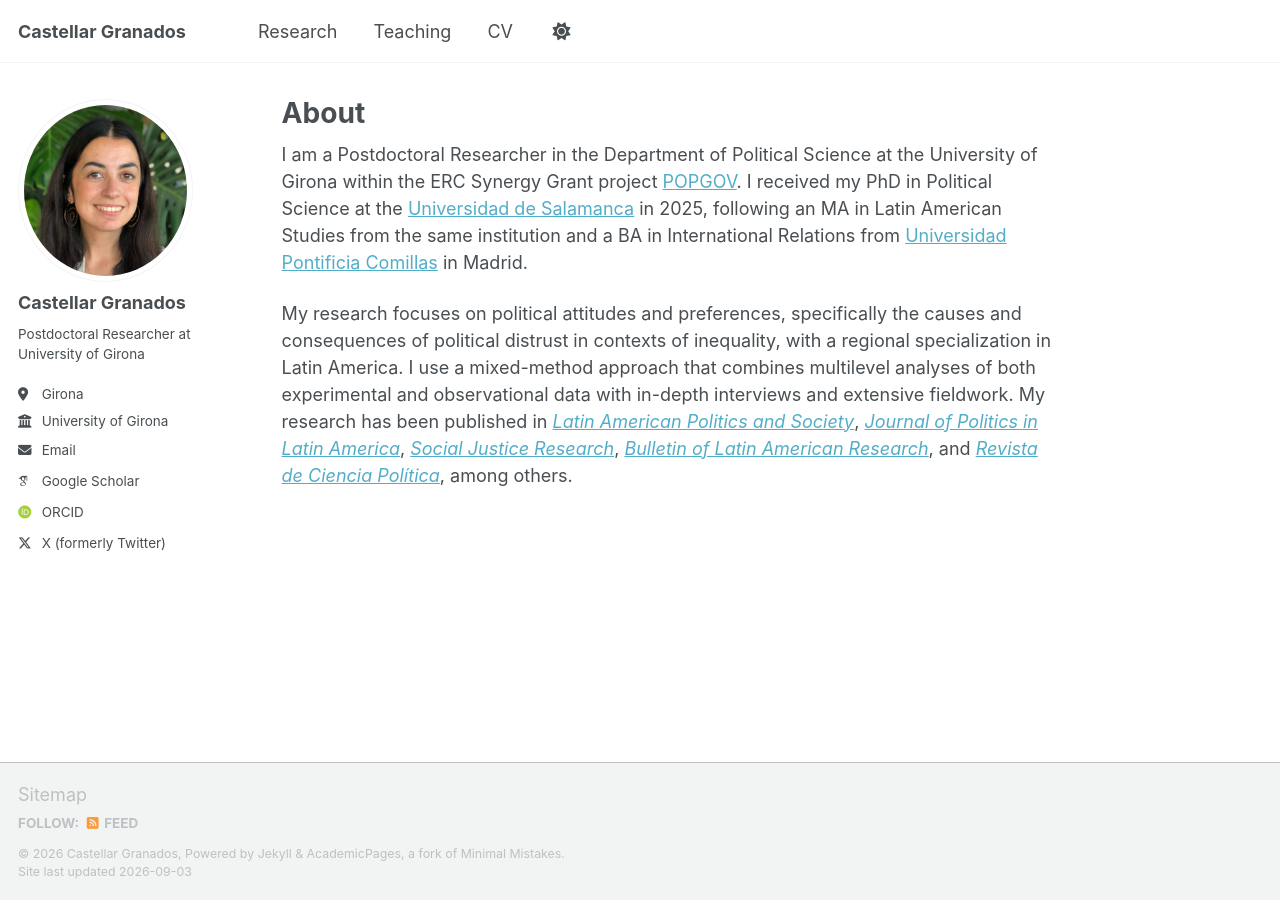
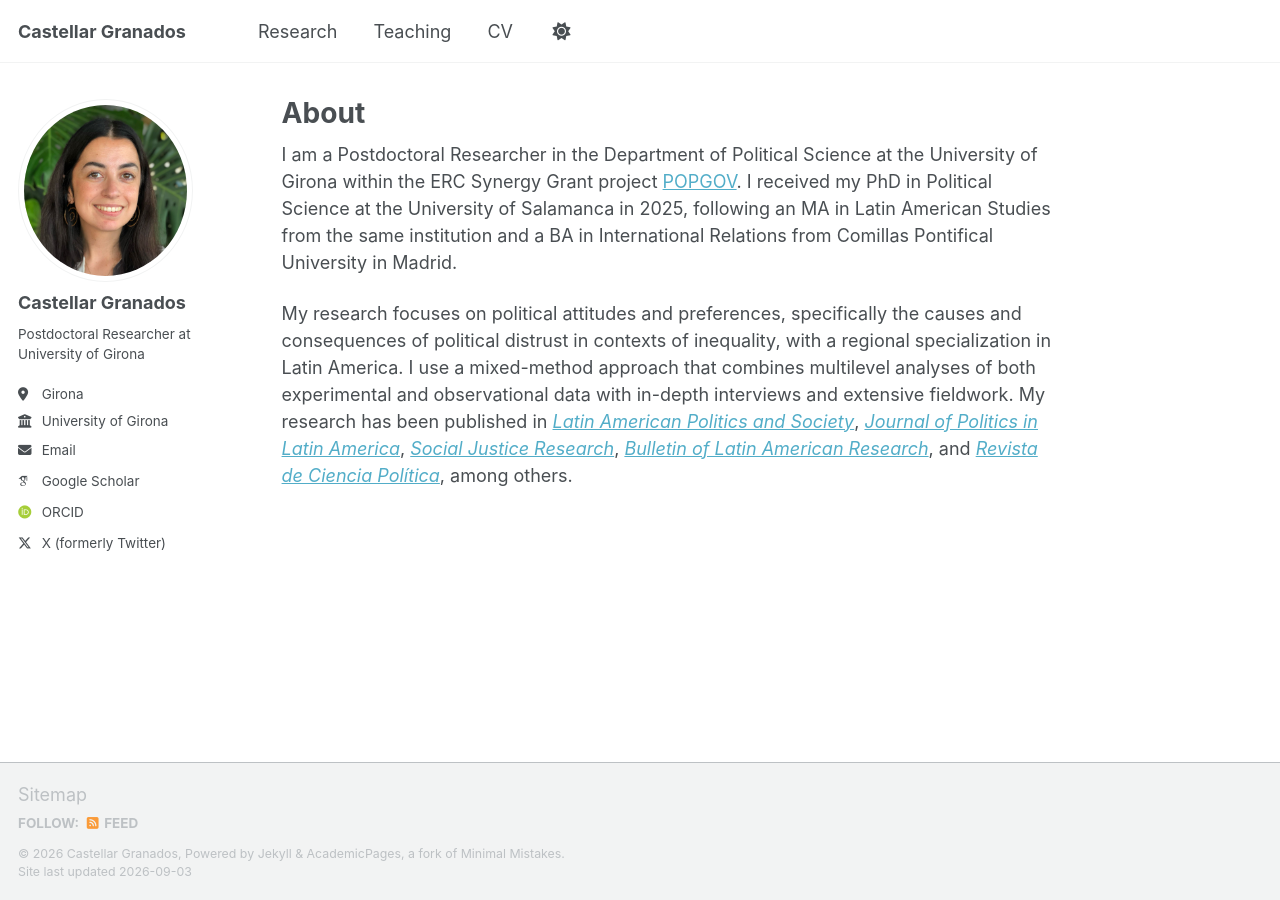
Before and after one commit to castellargranados/castellargranados.github.io, a Jekyll site: the page built from _pages/about.md, in a window 1280 px wide. Built offline with Jekyll 4.4.1, drawn with Linux system fonts in a browser that asks for light colours; some web fonts are replaced; a script bundle is joined from its source files by our own code; library files that are not in the unit come from our copies.

Commit message:
Correct university names in about.md
Updated the university name and corrected the institution name for clarity.

```diff
--- a/_pages/about.md
+++ b/_pages/about.md
@@ -7,6 +7,6 @@
   - /about.html
 ---
 
-I am a Postdoctoral Researcher in the Department of Political Science at the University of Girona within the ERC Synergy Grant project [POPGOV](https://popgovproject.wordpress.com/). I received my PhD in Political Science at the [Universidad de Salamanca](https://www.usal.es/) in 2025, following an MA in Latin American Studies from the same institution and a BA in International Relations from [Universidad Pontificia Comillas](https://www.comillas.edu/) in Madrid.
+I am a Postdoctoral Researcher in the Department of Political Science at the University of Girona within the ERC Synergy Grant project [POPGOV](https://popgovproject.wordpress.com/). I received my PhD in Political Science at the University of Salamanca in 2025, following an MA in Latin American Studies from the same institution and a BA in International Relations from Comillas Pontifical University in Madrid.
 
 My research focuses on political attitudes and preferences, specifically the causes and consequences of political distrust in contexts of inequality, with a regional specialization in Latin America. I use a mixed-method approach that combines multilevel analyses of both experimental and observational data with in-depth interviews and extensive fieldwork. My research has been published in *[Latin American Politics and Society](https://www.cambridge.org/core/journals/latin-american-politics-and-society/article/race-inequality-and-political-trust-in-latin-america/DF147D983D674CE25D1E5BE34EAF1221)*, *[Journal of Politics in Latin America](https://journals.sagepub.com/doi/10.1177/1866802X251384315)*, *[Social Justice Research](https://link.springer.com/article/10.1007/s11211-025-00452-6)*, *[Bulletin of Latin American Research](https://onlinelibrary.wiley.com/doi/10.1111/blar.13591)*, and *[Revista de Ciencia Política](https://www.scielo.cl/scielo.php?pid=S0718-090X2023005000109&script=sci_abstract)*, among others.
```
